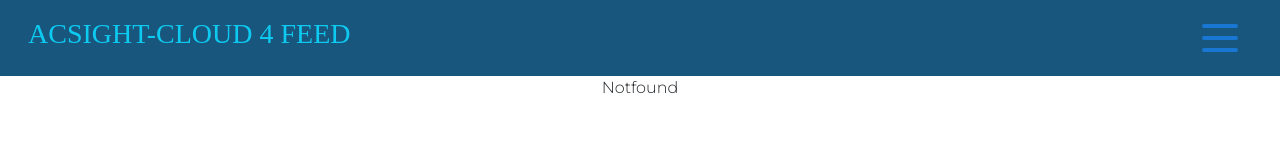
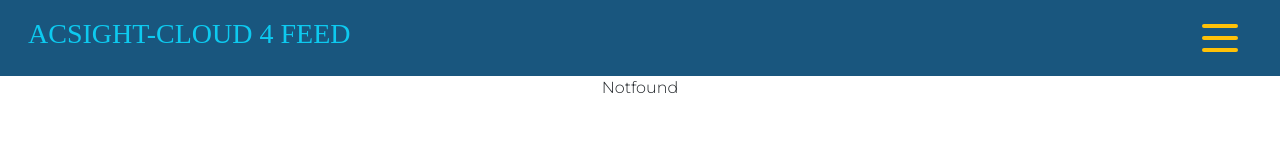
Before and after one commit to tceyhan/react-acsight, a React (Create React App) app: page / in a window 1280 px wide. Shown: the top 160 px of the page. Built offline with nearby package versions, Linux system fonts and the light colour scheme; no server answers.

Commit message:
navbar updated

```diff
--- a/src/navbar/Navbar.jsx
+++ b/src/navbar/Navbar.jsx
@@ -35,8 +35,9 @@ const Navbar = () => {
           <h6 className="h3 text-info text-uppercase">Acsight-cloud 4 feed</h6>
         </Link>
         <div>
-          <Button>{currentUser?.displayName}</Button>
+          <Button className="text-warning">{currentUser?.displayName}</Button>
           <Button
+            className="text-warning"
             id="basic-button"
             aria-controls={open ? "basic-menu" : undefined}
             aria-haspopup="true"
```
